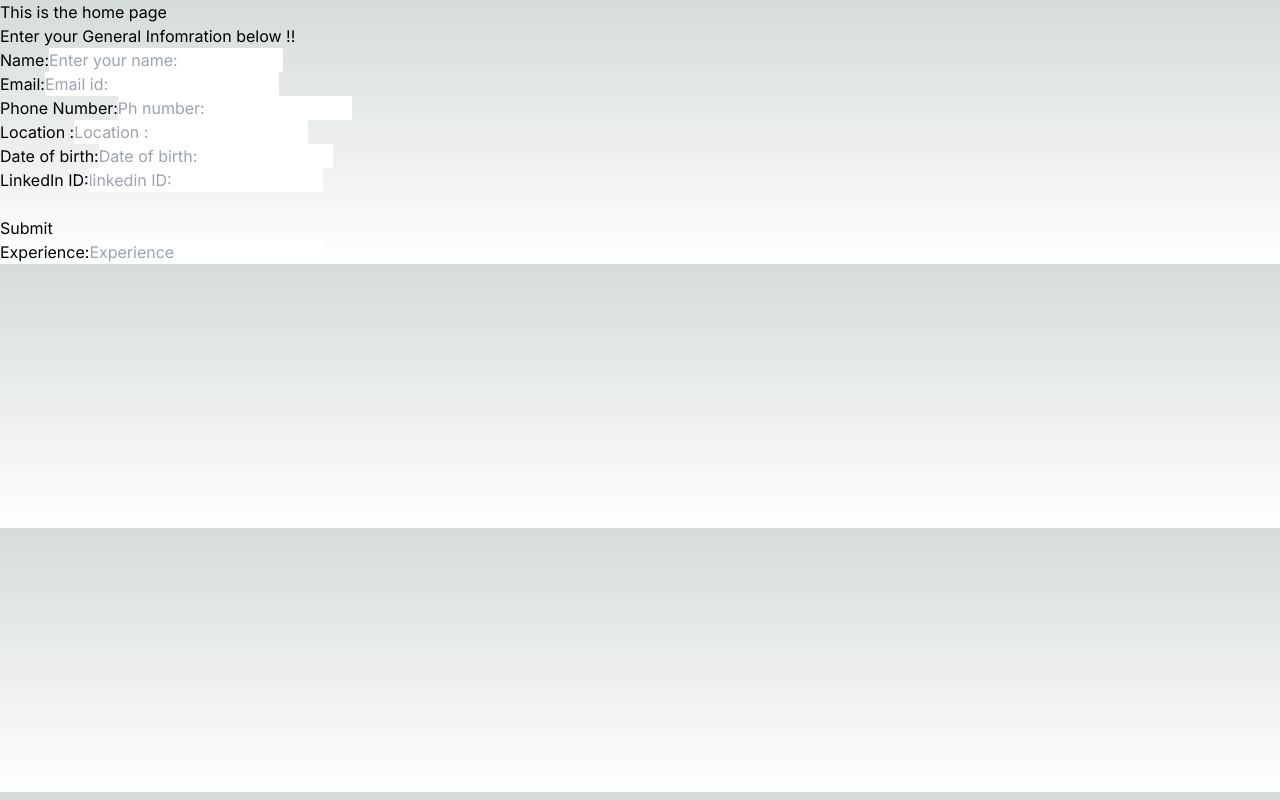
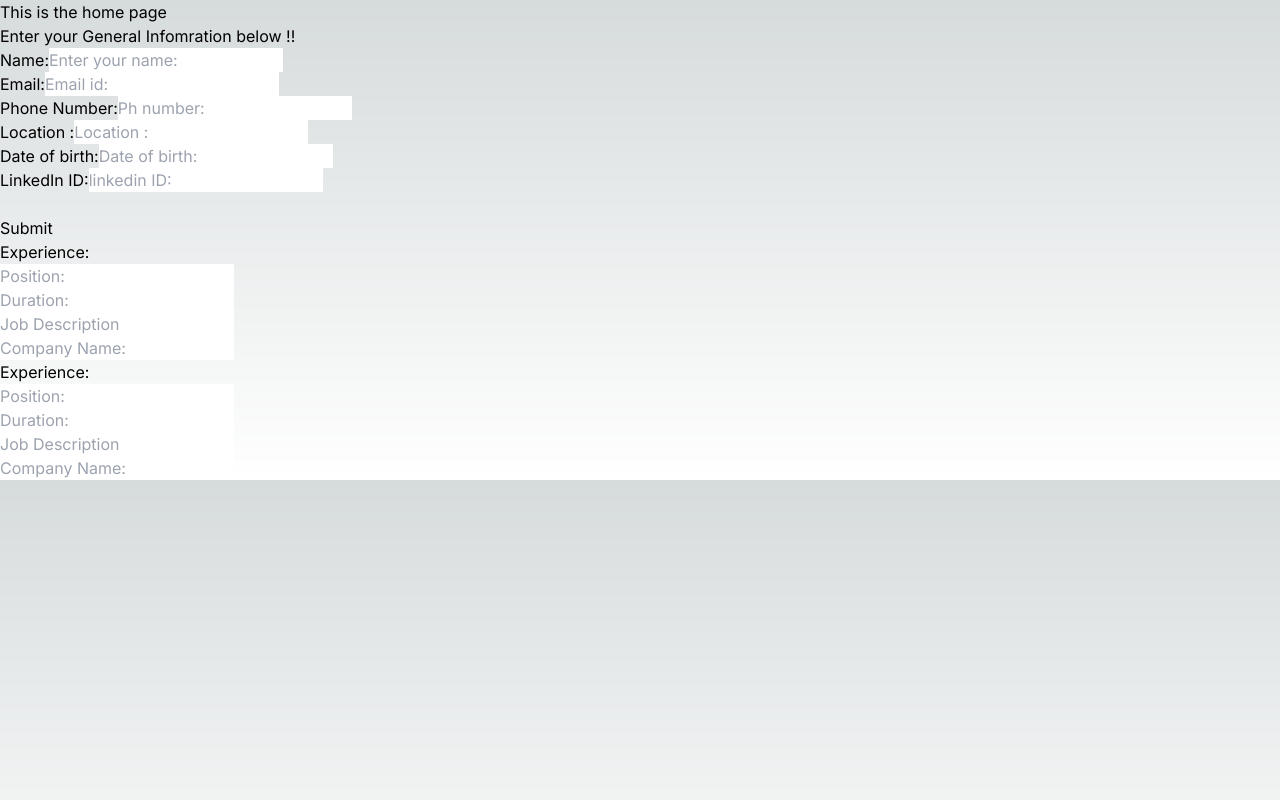
Before and after one commit to Angel-dash/resume_generator, a Next.js app: page / in a window 1280 px wide. Built offline with nearby package versions, Linux system fonts and the light colour scheme.

Commit message:
functionality to add experiences

```diff
--- a/app/page.js
+++ b/app/page.js
@@ -8,6 +8,7 @@ const page = () => {
 			<h1>This is the home page</h1>
 			<Info />
 			<Experience />
+			<Experience />
 		</div>
 	);
 };
--- /dev/null
+++ b/components/education.js
@@ -0,0 +1,5 @@
+import React from "react";
+
+export const education = () => {
+	return <div></div>;
+};
--- a/components/experience.js
+++ b/components/experience.js
@@ -3,14 +3,39 @@ import React from "react";
 import { useState } from "react";
 export const Experience = () => {
 	const [experience, setExperience] = useState("");
+	const [duration, setDuration] = useState("");
+	const [position, setPosition] = useState("");
+	const [company, setCompany] = useState("");
 	return (
 		<div>
 			<label>Experience:</label>
+			<br />
 			<input
 				type='text'
-				placeholder='Experience  '
+				placeholder='Position: '
+				value={position}
+				onChange={(event) => setPosition(event.target.value)}
+			/>
+			<br />
+			<input
+				type='text'
+				placeholder='Duration: '
+				value={duration}
+				onChange={(event) => setDuration(event.target.value)}
+			/>
+			<br />
+			<input
+				type='text'
+				placeholder='Job Description  '
 				value={experience}
 				onChange={(event) => setExperience(event.target.value)}
+			/>
+			<br />
+			<input
+				type='text'
+				placeholder='Company Name: '
+				value={company}
+				onChange={(event) => setCompany(event.target.value)}
 			/>
 		</div>
 	);
```
